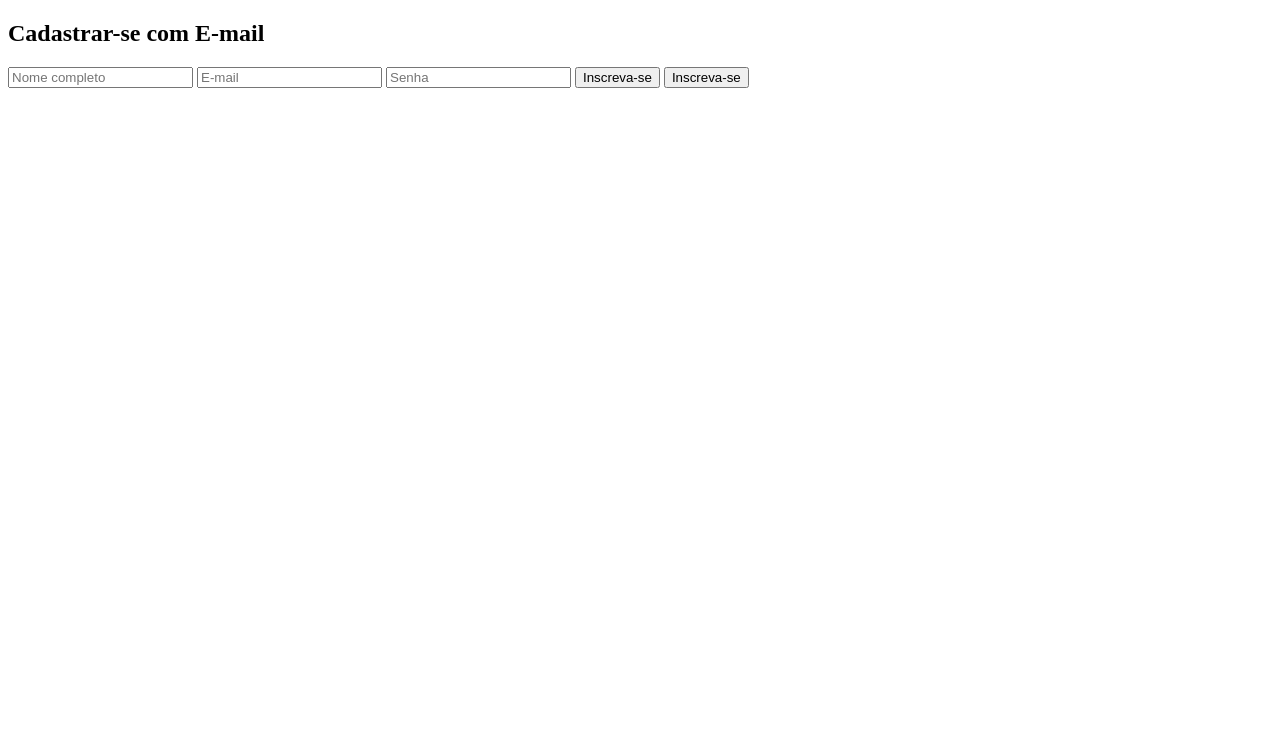
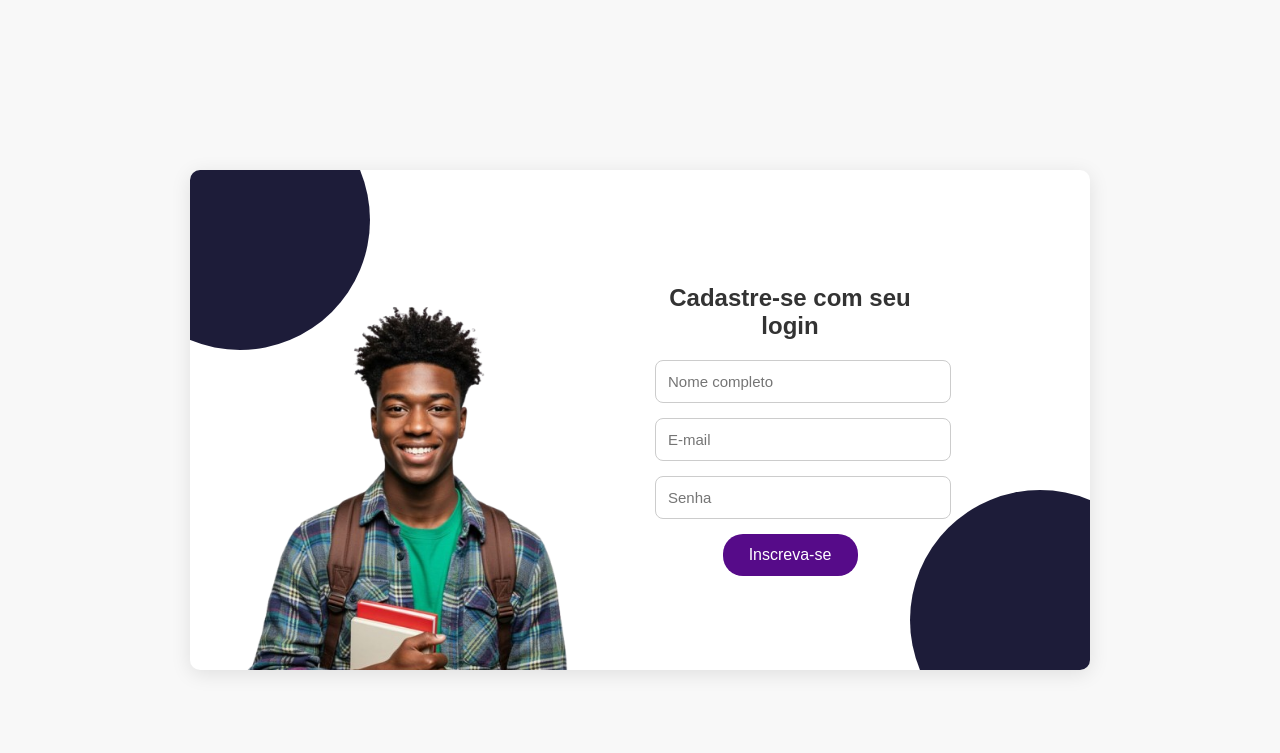
Before and after one commit to evy869/hackaton-2025, a plain HTML site: page index.html in a window 1280 px wide. Drawn offline with Linux system fonts and the light colour scheme.

Commit message:
ajuste no projeto

```diff
--- a/css/index.css
+++ b/css/index.css
@@ -1,29 +1,133 @@
 
     body {
-
         margin: 0;
         padding: 0;
         font-family: Arial, sans-serif;
-background: #ffffff;
+        background: #f8f8f8;
+    }
+
+    .container {
         display: flex;
         justify-content: center;
         align-items: center;
         height: 100vh;
+        padding: 20px;
+    }
+
+    .card {
+        background: #fff;
+        width: 900px;
+        height: 500px;
+        border-radius: 10px;
+        box-shadow: 0 4px 20px rgba(0,0,0,0.1);
+        display: flex;
         overflow: hidden;
         position: relative;
-
     }
 
-.circle {
+
+    .circulo {
         position: absolute;
+        background: #1d1c39;
         border-radius: 50%;
-background: #0c1445;
-z-index: -1;
     }
 
-.circle.big-left {
-width: 420px;
-height: 420px;
+    .circulo.esquerda {
+        width: 260px;
+        height: 260px;
         top: -80px;
-left: -120px;
+        left: -80px;
     }
+
+    .circulo.direita {
+        width: 260px;
+        height: 260px;
+        bottom: -80px;
+        right: -80px;
+    }
+
+
+    .left-area {
+        width: 45%;
+        display: flex;
+        justify-content: center;
+        align-items: end;
+        padding-left: 20px;
+        position: relative;
+        z-index: 2;
+    }
+
+    .left-area img {
+        width: 100%;
+        border-radius: 30px;
+    }
+
+
+    .right-area {
+        width: 30%;
+        display: flex;
+        flex-direction: column;
+        justify-content: center;
+        padding: 40px;
+        z-index: 2;
+    }
+
+    h2 {
+        text-align: center;
+        margin-bottom: 20px;
+        color: #333;
+    }
+
+    .input-group {
+        margin-bottom: 15px;
+    }
+
+    input {
+        width: 100%;
+        padding: 12px;
+        border-radius: 8px;
+        border: 1px solid #ccc;
+        transition: 0.3s;
+        font-size: 15px;
+    }
+
+    input:focus {
+        border-color: #3b7dff;
+        outline: none;
+        box-shadow: 0 0 0 2px rgba(59, 125, 255, 0.2);
+    }
+
+    button {
+        background: #560b89;
+        color: #fff;
+        border: none;
+        padding: 12px 0;
+        width: 50%;
+        border-radius: 20px;
+        cursor: pointer;
+        font-size: 16px;
+        margin: 0 auto;
+        display: block;
+        transition: 0.3s;
+    }
+
+    button:hover {
+        background: #440a6b;
+    }
+
+    @media (max-width: 850px) {
+        .card {
+            flex-direction: column;
+            height: auto;
+            width: 95%;
+        }
+
+        .left-area, .right-area {
+            width: 100%;
+            padding: 20px;
+        }
+
+        .left-area img {
+            width: 30%;
+        }
+    }
--- a/index.html
+++ b/index.html
@@ -3,31 +3,44 @@
 <head>
     <meta charset="UTF-8">
     <meta name="viewport" content="width=device-width, initial-scale=1.0">
-    <title>Document</title>
+    <title>Tela de login</title>
+    <link rel="stylesheet" href="/css/index.css">
 </head>
 <body>
+    <body>
 
-  <title>Página de Cadastro</title>
+<div class="container">
+    <div class="card">
 
-  <div class="container"></div>
-
-  <div class="left"></div>
-
-  <div class="right">
-<h2>Cadastrar-se com E-mail</h2>
-
-<form class="form">
-<input type="text" placeholder="Nome completo" required />
-<input type="email" placeholder="E-mail" required />
-<input type="password" placeholder="Senha" required />
-<button class="btn">Inscreva-se</button>
-<button class="btn">Inscreva-se</button>
-
-</form>
-</div>
+        <div class="circulo esquerda"></div>
+        <div class="circulo direita"></div>
 
 
+        <div class="left-area">
+            <img src="/assets/imgs/foto.png" alt="Foto ilustrativa">
+        </div>
 
+
+        <div class="right-area">
+            <h2>Cadastre-se com seu login</h2>
+
+            <div class="input-group">
+                <input type="text" placeholder="Nome completo">
+            </div>
+
+            <div class="input-group">
+                <input type="email" placeholder="E-mail">
+            </div>
+
+            <div class="input-group">
+                <input type="password" placeholder="Senha">
+            </div>
+
+            <button>Inscreva-se</button>
+        </div>
+
+    </div>
+</div>
 
 </body>
 </html>
```
Also changed, not shown: pages/login.html (deleted, +0 -11 lines), assets/imgs/foto.png (added). Lines whose indentation alone changed are shown as unchanged.
